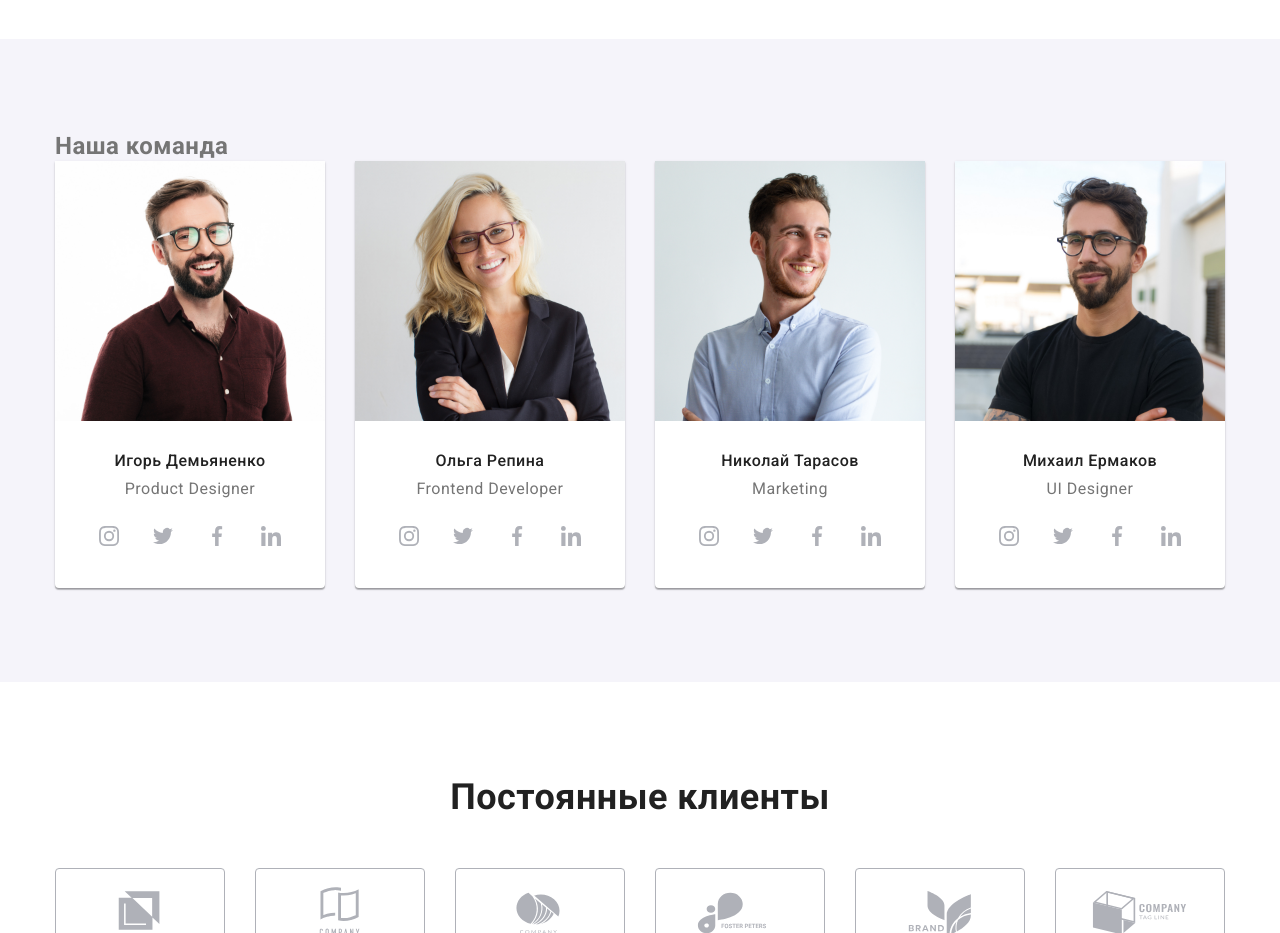
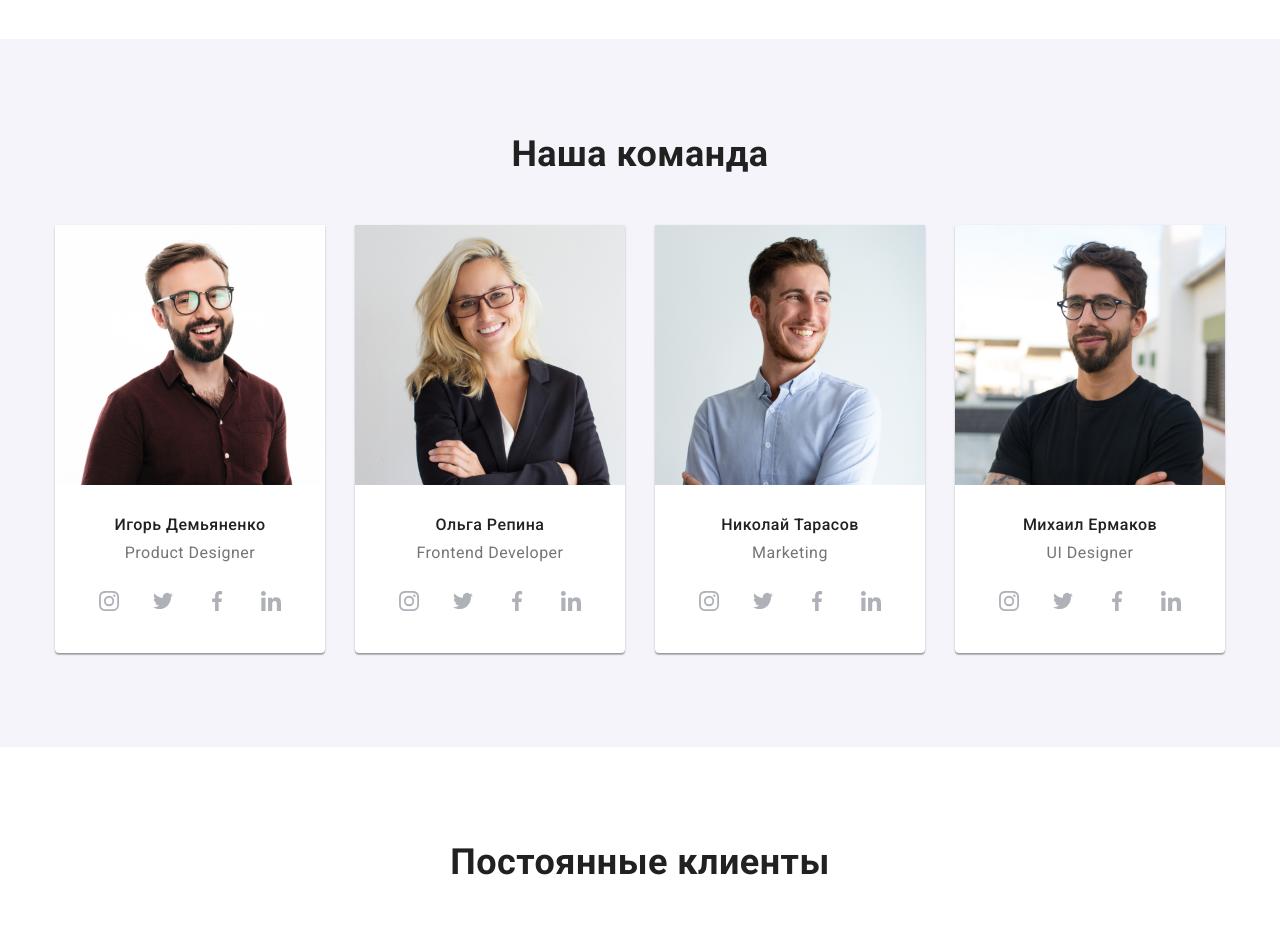
Before and after one commit to khodetsky/goit-markup-hw-05, a plain HTML site: page index.html in a window 1280 px wide. Shown: the part 1560-2493 px from the top of the page. Drawn offline with nearby package versions, Linux system fonts and the light colour scheme.

Commit message:
Update index.html

```diff
--- a/index.html
+++ b/index.html
@@ -132,7 +132,7 @@
 
         <section class="team section">
             <div class="container">
-                <h2 class=" class="image"">Наша команда</h2>
+                <h2 class="section-title">Наша команда</h2>
                 <ul class="team-list">
                     <li class="item">
                         <img src="./images/igor.jpg" alt="мужчина" width="270" class="image">
```
